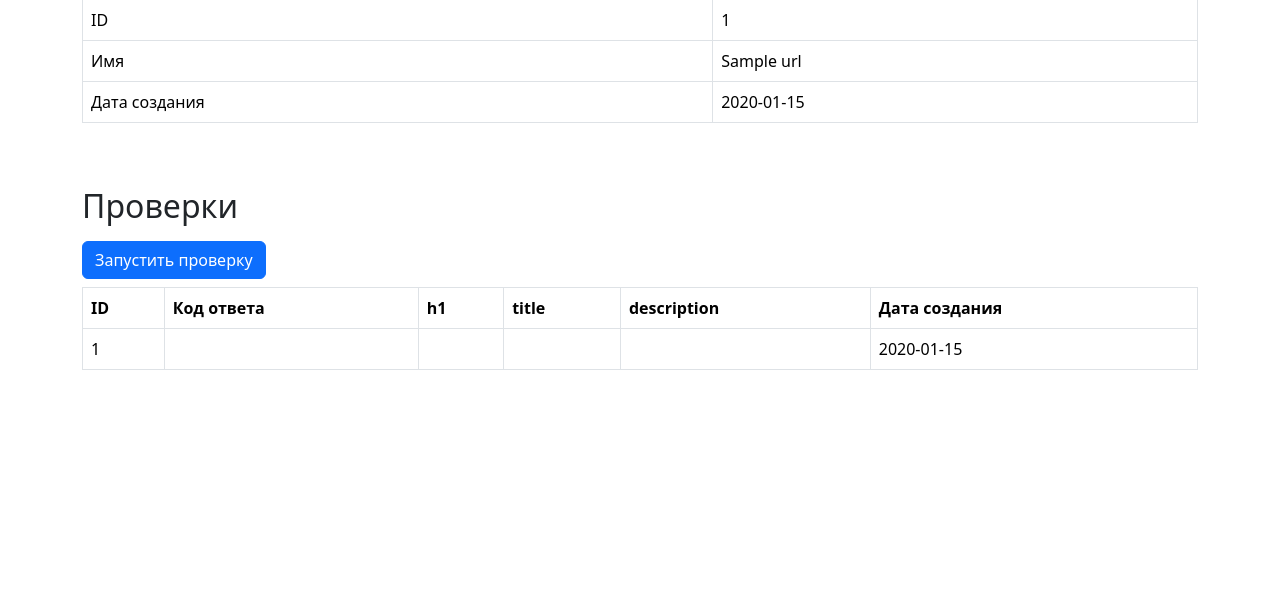
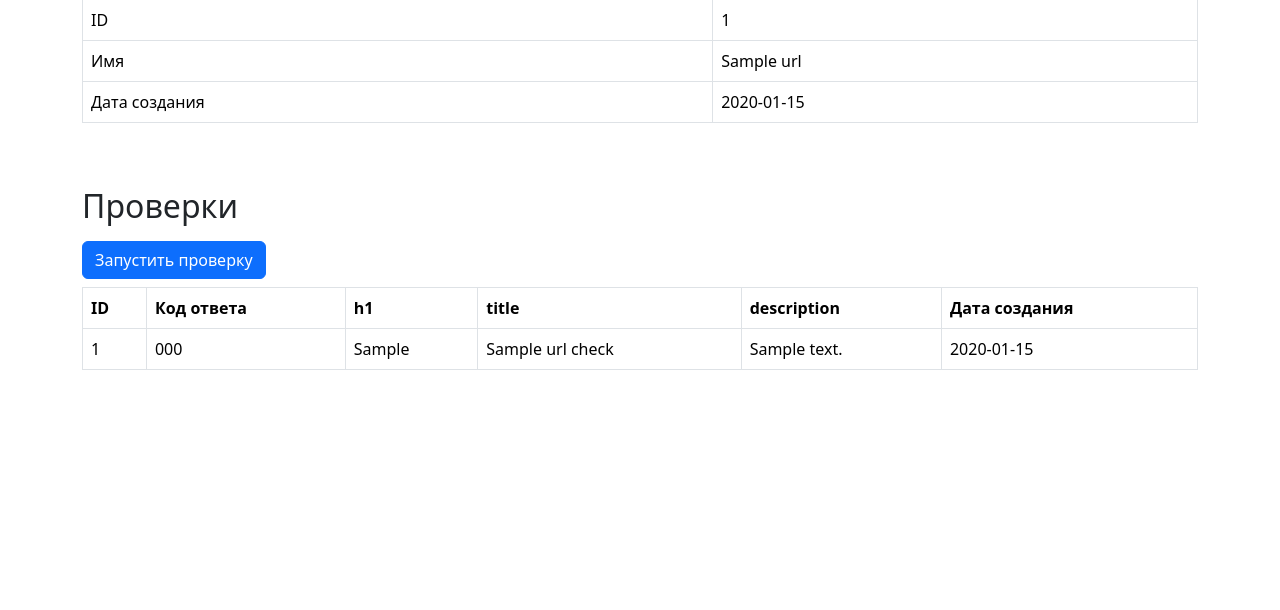
Before and after one commit to snegirevdv/python-project-83, a Flask app: page /urls/1/ in a window 1280 px wide. Shown: the part 129-739 px from the top of the page. Run offline with Flask 3, Linux system fonts and the light colour scheme; a database or web service that is not in the repository returns one stand-in record (values such as "Sample title"); some libraries are stand-ins or nearby versions.

Commit message:
Add parser

```diff
--- a/page_analyzer/app.py
+++ b/page_analyzer/app.py
@@ -1,7 +1,8 @@
 from datetime import datetime
 import os
-from urllib.parse import urlparse, urlunparse
+from urllib import parse
 
+from bs4 import BeautifulSoup
 import dotenv
 from flask import (
     Flask,
@@ -80,9 +81,9 @@ def urls_post():
         flash(consts.INVALID_URL, consts.DANGER)
         return redirect(url_for("index", url=url))
 
-    parsed_url = urlparse(url)
+    parsed_url = parse.urlparse(url)
 
-    pure_url = urlunparse(
+    pure_url = parse.urlunparse(
         (parsed_url.scheme, parsed_url.netloc, '', '', '', '')
     )
 
@@ -111,15 +112,54 @@ def urls_post():
 @app.post('/urls/<id>/checks/')
 def checks_post(id):
     with Database() as db:
-        db.execute_query(sql.NEW_CHECK, id, datetime.now())
         db.execute_query(sql.FIND_URL, id)
-    #     entry = db.cursor.fetchone()
 
-    # if entry:
-    #     url = entry["name"]
-    #     entry["status_code"] = requests.get(url).status_code
+        if entry := db.cursor.fetchone():
+            try:
+                url = entry["name"]
+                response = requests.get(url)
+                response.raise_for_status()
+                status_code = response.status_code
 
-    flash(consts.CHECK_SUCCESS, consts.SUCCESS)
+                parser = BeautifulSoup(response.content, 'html.parser')
+
+                title_tag = parser.find('title')
+                title = title_tag.text if title_tag else ''
+
+                h1_tag = parser.find('h1')
+                h1 = h1_tag.text if h1_tag else ''
+
+                description_tag = parser.find(
+                    'meta',
+                    attrs={'name': 'description'}
+                )
+                description = (
+                    description_tag.get('content', '')
+                    if description_tag
+                    else ''
+                )
+
+                db.execute_query(
+                    sql.NEW_CHECK,
+                    id,
+                    datetime.now(),
+                    status_code,
+                    title,
+                    h1,
+                    description,
+                )
+
+                flash(consts.CHECK_SUCCESS, consts.SUCCESS)
+
+            except requests.exceptions.HTTPError:
+                flash(consts.CHECK_FAILURE, consts.DANGER)
+
+            except db.exceptions:
+                flash(consts.DB_ERROR, consts.DANGER)
+
+        else:
+            flash(consts.DB_ERROR, consts.DANGER)
+
     return redirect(url_for('detail', id=id))
 
 
--- a/page_analyzer/consts.py
+++ b/page_analyzer/consts.py
@@ -13,6 +13,8 @@ ADD_SUCCESS = "Страница успешно добавлена"
 ADD_FAILURE = "Ошибка при добавлении страницы"
 DOESNT_EXIST = "Такой страницы не существует"
 CHECK_SUCCESS = "Страница успешно проверена"
+CHECK_FAILURE = "Ошибка при проверке"
+DB_ERROR = "Ошибка при обращении к базе данных"
 
 # MESSAGE STATUSES
 DANGER = "danger"
--- a/page_analyzer/database.py
+++ b/page_analyzer/database.py
@@ -9,6 +9,8 @@ dotenv.load_dotenv(".env.development")
 
 
 class Database:
+    exceptions = (psycopg2.DatabaseError, psycopg2.OperationalError)
+
     def __enter__(self):
         self.connection = psycopg2.connect(os.getenv("DATABASE_URL"))
         self.cursor = self.connection.cursor(cursor_factory=DictCursor)
--- a/page_analyzer/sql.py
+++ b/page_analyzer/sql.py
@@ -3,7 +3,14 @@ SELECT
     urls.id AS id,
     urls.name AS name,
     urls.created_at AS created_at,
-    MAX(url_checks.created_at) AS last_check_date
+    MAX(url_checks.created_at) AS last_check_date,
+    (
+        SELECT status_code
+        FROM url_checks
+        WHERE url_checks.url_id = urls.id
+        ORDER BY id DESC
+        LIMIT 1
+    ) AS last_check_status_code
 FROM
     urls
 LEFT JOIN
@@ -52,7 +59,11 @@ LIMIT
 CHECKS = """
 SELECT
     id,
-    created_at
+    created_at,
+    status_code,
+    h1,
+    title,
+    description
 FROM
     url_checks
 WHERE
@@ -72,9 +83,9 @@ RETURNING
 
 NEW_CHECK = """
 INSERT INTO
-    url_checks (url_id, created_at)
+    url_checks (url_id, created_at, status_code, title, h1, description)
 VALUES
-    (%s, %s)
+    (%s, %s, %s, %s, %s, %s)
 RETURNING
     id;
 """
--- a/page_analyzer/templates/detail.html
+++ b/page_analyzer/templates/detail.html
@@ -45,10 +45,10 @@
             {% for check in checks|reverse  %}
               <tr>
                 <td>{{ check.id }}</td>
-                <td></td>
-                <td></td>
-                <td></td>
-                <td></td>
+                <td>{{ check.status_code }}</td>
+                <td>{{ check.h1 }}</td>
+                <td>{{ check.title }}</td>
+                <td>{{ check.description }}</td>
                 <td>{{ check.created_at.strftime('%Y-%m-%d') }}</td>
               </tr>
             {% endfor %}
--- a/page_analyzer/templates/urls.html
+++ b/page_analyzer/templates/urls.html
@@ -27,7 +27,9 @@
                   {% endif %}
                 </td>
                 <td>
-                  <!-- добавить код ответа -->
+                  {% if entry.last_check_status_code %}
+                    {{ entry.last_check_status_code }}
+                  {% endif %}
                 </td>
               </tr>
             {% endfor %}
--- a/pyproject.toml
+++ b/pyproject.toml
@@ -26,6 +26,7 @@ coverage = "^7.5.1"
 psycopg2-binary = "^2.9.9"
 validators = "^0.28.3"
 requests = "^2.32.3"
+beautifulsoup4 = "^4.12.3"
 
 [tool.poetry.group.dev.dependencies]
 flake8 = "^7.0.0"
```
Also changed, not shown: 1 other file.
